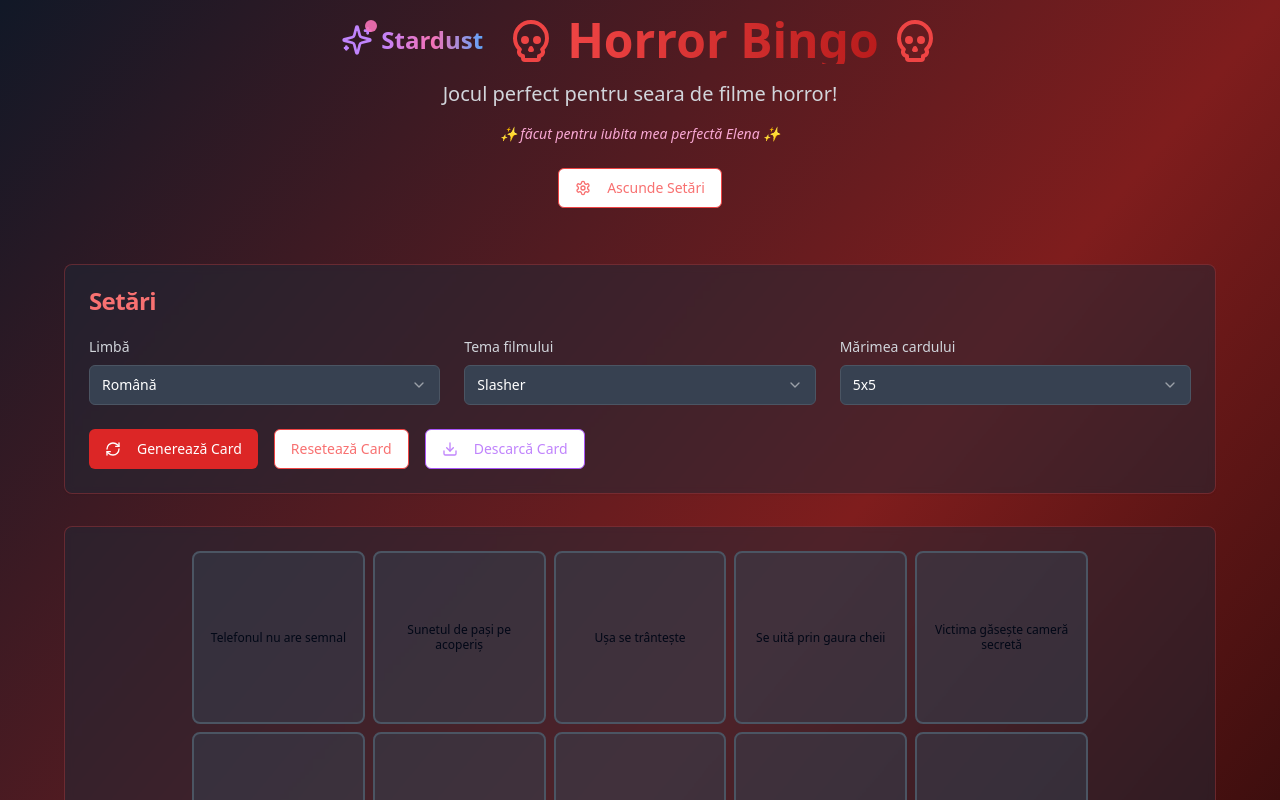
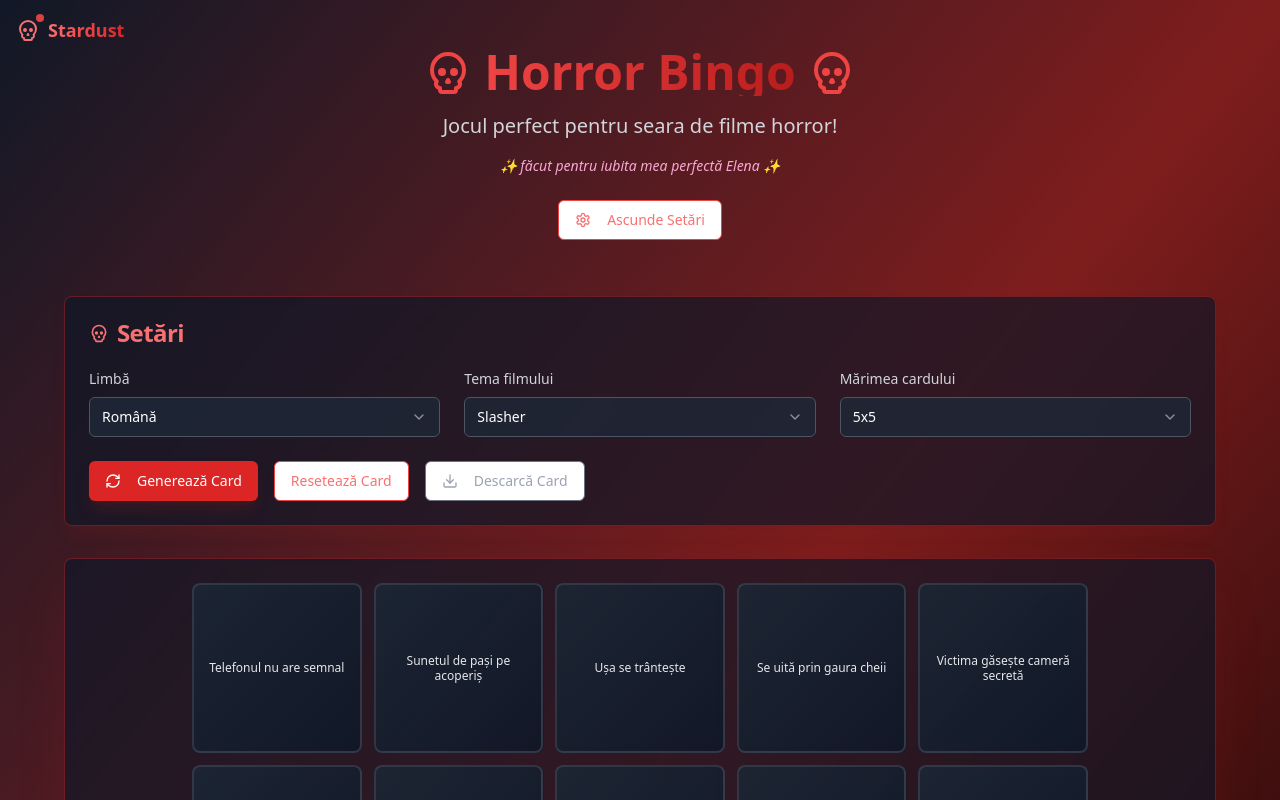
Before and after one commit to spidey4/fright-night-bingo-builder, a React (Vite) app: page / in a window 1280 px wide. Shown: the top 800 px of the page. Built offline with nearby package versions, Linux system fonts and the light colour scheme.

Commit message:
feat: Add logo to corner and theme card styling
-   Position the Stardust logo in the top-left corner.
-   Adjust card styling to better match the horror theme.

```diff
--- a/src/components/HorrorBingo.tsx
+++ b/src/components/HorrorBingo.tsx
@@ -149,18 +149,16 @@ const HorrorBingo = () => {
 
   return (
     <div className="min-h-screen bg-gradient-to-br from-gray-900 via-red-900 to-black text-white p-4">
-      <div className="max-w-6xl mx-auto">
+      <StardustLogo />
+      <div className="max-w-6xl mx-auto pt-8">
         {/* Header */}
         <div className="text-center mb-8">
-          <div className="flex items-center justify-center gap-6 mb-4">
-            <StardustLogo />
-            <div className="flex items-center gap-3">
-              <Skull className="w-12 h-12 text-red-500" />
-              <h1 className="text-5xl font-bold bg-gradient-to-r from-red-500 to-red-700 bg-clip-text text-transparent">
-                {t.title}
-              </h1>
-              <Skull className="w-12 h-12 text-red-500" />
-            </div>
+          <div className="flex items-center justify-center gap-3 mb-4">
+            <Skull className="w-12 h-12 text-red-500" />
+            <h1 className="text-5xl font-bold bg-gradient-to-r from-red-500 to-red-700 bg-clip-text text-transparent">
+              {t.title}
+            </h1>
+            <Skull className="w-12 h-12 text-red-500" />
           </div>
           <p className="text-xl text-gray-300 mb-4">{t.subtitle}</p>
           <p className="text-sm text-pink-300 italic mb-6">✨ {t.madeFor} ✨</p>
@@ -177,9 +175,12 @@ const HorrorBingo = () => {
 
         {/* Settings Panel */}
         {showSettings && (
-          <Card className="mb-8 bg-gray-800/50 border-red-500/30 backdrop-blur-sm">
+          <Card className="mb-8 bg-gray-900/70 border-red-600/40 backdrop-blur-sm shadow-lg shadow-red-900/20">
             <CardHeader>
-              <CardTitle className="text-red-400">{t.settings}</CardTitle>
+              <CardTitle className="text-red-400 flex items-center gap-2">
+                <Skull className="w-5 h-5" />
+                {t.settings}
+              </CardTitle>
             </CardHeader>
             <CardContent>
               <div className="grid grid-cols-1 md:grid-cols-3 gap-6">
@@ -188,10 +189,10 @@ const HorrorBingo = () => {
                     {t.language}
                   </label>
                   <Select value={language} onValueChange={(value) => setLanguage(value as Language)}>
-                    <SelectTrigger className="bg-gray-700 border-gray-600 text-white">
+                    <SelectTrigger className="bg-gray-800/80 border-gray-600 text-white hover:border-red-500/50">
                       <SelectValue />
                     </SelectTrigger>
-                    <SelectContent className="bg-gray-700 border-gray-600">
+                    <SelectContent className="bg-gray-800 border-gray-600">
                       <SelectItem value="ro">Română</SelectItem>
                       <SelectItem value="en">English</SelectItem>
                     </SelectContent>
@@ -203,10 +204,10 @@ const HorrorBingo = () => {
                     {t.theme}
                   </label>
                   <Select value={selectedTheme} onValueChange={setSelectedTheme}>
-                    <SelectTrigger className="bg-gray-700 border-gray-600 text-white">
+                    <SelectTrigger className="bg-gray-800/80 border-gray-600 text-white hover:border-red-500/50">
                       <SelectValue />
                     </SelectTrigger>
-                    <SelectContent className="bg-gray-700 border-gray-600">
+                    <SelectContent className="bg-gray-800 border-gray-600">
                       {Object.entries(bingoThemes).map(([key, theme]) => (
                         <SelectItem key={key} value={key}>
                           {theme.name[language]}
@@ -221,10 +222,10 @@ const HorrorBingo = () => {
                     {t.cardSize}
                   </label>
                   <Select value={cardSize.toString()} onValueChange={(value) => setCardSize(parseInt(value) as CardSize)}>
-                    <SelectTrigger className="bg-gray-700 border-gray-600 text-white">
+                    <SelectTrigger className="bg-gray-800/80 border-gray-600 text-white hover:border-red-500/50">
                       <SelectValue />
                     </SelectTrigger>
-                    <SelectContent className="bg-gray-700 border-gray-600">
+                    <SelectContent className="bg-gray-800 border-gray-600">
                       <SelectItem value="3">3x3</SelectItem>
                       <SelectItem value="4">4x4</SelectItem>
                       <SelectItem value="5">5x5</SelectItem>
@@ -236,7 +237,7 @@ const HorrorBingo = () => {
               <div className="flex gap-4 mt-6 flex-wrap">
                 <Button
                   onClick={generateBingoCard}
-                  className="bg-red-600 hover:bg-red-700 text-white"
+                  className="bg-red-600 hover:bg-red-700 text-white shadow-lg shadow-red-900/30"
                 >
                   <RefreshCw className="w-4 h-4 mr-2" />
                   {t.generateCard}
@@ -251,7 +252,7 @@ const HorrorBingo = () => {
                 <Button
                   onClick={handleDownload}
                   variant="outline"
-                  className="border-purple-500 text-purple-400 hover:bg-purple-500 hover:text-white"
+                  className="border-gray-500 text-gray-400 hover:bg-gray-500 hover:text-white"
                 >
                   <Download className="w-4 h-4 mr-2" />
                   {t.downloadCard}
@@ -263,11 +264,11 @@ const HorrorBingo = () => {
 
         {/* Bingo Card */}
         {bingoCard.length > 0 && (
-          <Card className="bg-gray-800/50 border-red-500/30 backdrop-blur-sm">
+          <Card className="bg-gray-900/70 border-red-600/40 backdrop-blur-sm shadow-2xl shadow-red-900/30">
             <CardContent className="p-6">
               <div
                 id="bingo-card"
-                className={`grid gap-2 mx-auto max-w-4xl`}
+                className={`grid gap-3 mx-auto max-w-4xl`}
                 style={{
                   gridTemplateColumns: `repeat(${cardSize}, 1fr)`,
                   aspectRatio: '1'
@@ -277,12 +278,13 @@ const HorrorBingo = () => {
                   <div
                     key={index}
                     className={`
-                      relative group border-2 rounded-lg p-2 cursor-pointer transition-all duration-300
+                      relative group border-2 rounded-lg p-3 cursor-pointer transition-all duration-300
                       ${cell.isChecked
-                        ? 'bg-red-600 border-red-400 shadow-lg shadow-red-500/20'
-                        : 'bg-gray-700/50 border-gray-600 hover:border-red-500/50 hover:bg-gray-700'
+                        ? 'bg-gradient-to-br from-red-600 to-red-700 border-red-400 shadow-lg shadow-red-500/30 transform scale-105'
+                        : 'bg-gradient-to-br from-gray-800/80 to-gray-900/80 border-gray-600/50 hover:border-red-500/60 hover:bg-gradient-to-br hover:from-gray-700/80 hover:to-gray-800/80 hover:shadow-lg hover:shadow-red-900/20'
                       }
                       min-h-[80px] flex flex-col items-center justify-center text-center
+                      backdrop-blur-sm
                     `}
                     onClick={() => !cell.isEditing && toggleCell(index)}
                   >
@@ -291,7 +293,7 @@ const HorrorBingo = () => {
                         <Input
                           value={cell.editedText}
                           onChange={(e) => updateEditText(index, e.target.value)}
-                          className="text-xs bg-gray-800 border-gray-600 text-white"
+                          className="text-xs bg-gray-900/80 border-gray-600 text-white"
                           autoFocus
                         />
                         <div className="flex gap-1 justify-center">
@@ -314,7 +316,7 @@ const HorrorBingo = () => {
                       </div>
                     ) : (
                       <>
-                        <span className="text-xs font-medium leading-tight">
+                        <span className={`text-xs font-medium leading-tight ${cell.isChecked ? 'text-white' : 'text-gray-200'}`}>
                           {cell.idea[language]}
                         </span>
                         <Button
@@ -330,7 +332,7 @@ const HorrorBingo = () => {
                         </Button>
                         {cell.isChecked && (
                           <div className="absolute inset-0 flex items-center justify-center">
-                            <div className="w-8 h-8 rounded-full bg-white/20 flex items-center justify-center">
+                            <div className="w-8 h-8 rounded-full bg-black/20 flex items-center justify-center animate-pulse">
                               <span className="text-2xl">💀</span>
                             </div>
                           </div>
--- a/src/components/StardustLogo.tsx
+++ b/src/components/StardustLogo.tsx
@@ -1,6 +1,6 @@
 
 import React, { useState } from 'react';
-import { Sparkles } from 'lucide-react';
+import { Skull } from 'lucide-react';
 import {
   AlertDialog,
   AlertDialogContent,
@@ -26,25 +26,25 @@ const StardustLogo = () => {
   return (
     <>
       <div
-        className="flex items-center gap-2 cursor-pointer select-none"
+        className="fixed top-4 left-4 z-50 flex items-center gap-2 cursor-pointer select-none"
         onClick={handleLogoClick}
       >
         <div className="relative">
-          <Sparkles className="w-8 h-8 text-purple-400" />
-          <div className="absolute -top-1 -right-1 w-3 h-3 bg-pink-400 rounded-full animate-pulse" />
+          <Skull className="w-6 h-6 text-red-400" />
+          <div className="absolute -top-1 -right-1 w-2 h-2 bg-red-500 rounded-full animate-pulse" />
         </div>
-        <span className="text-2xl font-bold bg-gradient-to-r from-purple-400 via-pink-400 to-blue-400 bg-clip-text text-transparent">
+        <span className="text-lg font-bold bg-gradient-to-r from-red-400 via-red-500 to-red-600 bg-clip-text text-transparent">
           Stardust
         </span>
       </div>
 
       <AlertDialog open={showEasterEgg} onOpenChange={setShowEasterEgg}>
-        <AlertDialogContent className="bg-gradient-to-br from-pink-900/90 to-purple-900/90 border-pink-500/30 backdrop-blur-sm">
+        <AlertDialogContent className="bg-gradient-to-br from-red-900/90 to-gray-900/90 border-red-500/30 backdrop-blur-sm">
           <AlertDialogHeader>
-            <AlertDialogTitle className="text-center text-pink-300 text-xl">
-              💕 Pentru Elena 💕
+            <AlertDialogTitle className="text-center text-red-300 text-xl">
+              💀 Pentru Elena 💀
             </AlertDialogTitle>
-            <AlertDialogDescription className="text-center text-pink-200 text-base leading-relaxed">
+            <AlertDialogDescription className="text-center text-red-200 text-base leading-relaxed">
               I'm not perfect, I might not be the best boyfriend, but I will try my best to make you happy.
               My biggest priority will always be your happiness. I love you a lot babe 💖
             </AlertDialogDescription>
```
